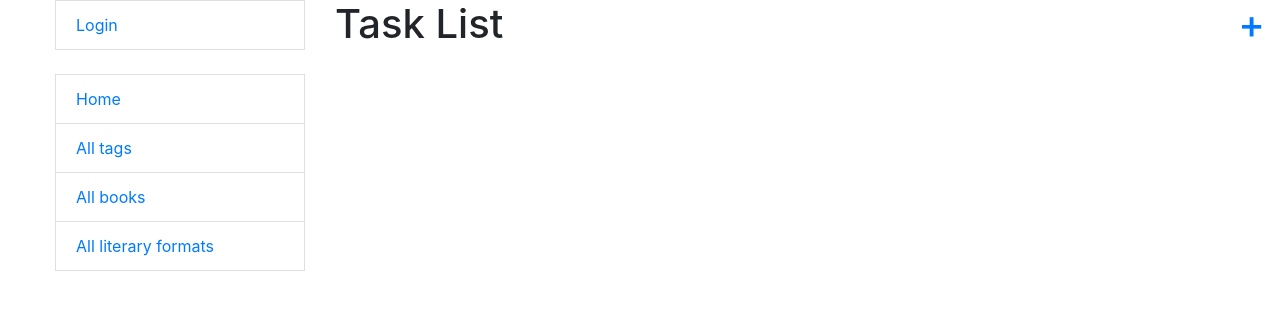
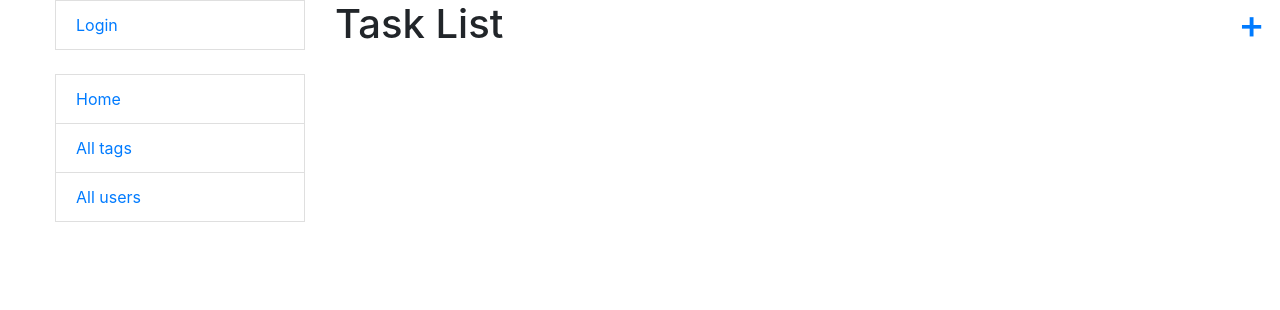
Before and after one commit to dimak20/to_do_list, a Django app: page / in a window 1280 px wide. Shown: the top 310 px of the page. Run offline with Django 5.2, Linux system fonts and the light colour scheme; data that the repository does not hold is empty.

Commit message:
Modify sidebar

```diff
--- a/templates/includes/sidebar.html
+++ b/templates/includes/sidebar.html
@@ -16,12 +16,9 @@
     <a href="{% url 'management:home' %}">Home</a>
   </li>
   <li class="list-group-item">
-    <a href="{% url 'management:home' %}">All tags</a>
+    <a href="{% url 'management:tag-list' %}">All tags</a>
   </li>
   <li class="list-group-item">
-    <a href="{% url 'management:home' %}">All books</a>
-  </li>
-  <li class="list-group-item">
-    <a href="{% url 'management:home' %}">All literary formats</a>
+    <a href="{% url 'management:home' %}">All users</a>
   </li>
 </ul>
```
